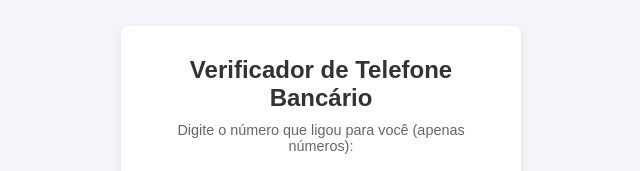
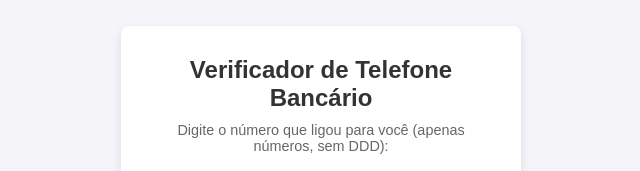
Before and after one commit to joaovgomess/A3-RODRIGO-BOSSINI_GOLPES---Cuidado-com-liga-es-de-falsas-centrais-de-atendimento, a website: page index.html in a window 1280 px wide. Shown: the part 235-406 px from the top of the page, 319-959 px from the left. Drawn offline with Linux system fonts and the light colour scheme.

Commit message:
informar para nao colocar ddd

```diff
--- a/index.html
+++ b/index.html
@@ -9,7 +9,7 @@
 <body>
     <div class="container">
         <h1>Verificador de Telefone Bancário</h1>
-        <p>Digite o número que ligou para você (apenas números):</p>
+        <p>Digite o número que ligou para você (apenas números, sem DDD):</p>
 
         <form id="form-verificacao">
             <input type="text" id="telefone" placeholder="Ex: 40040001" required autocomplete="off">
```
